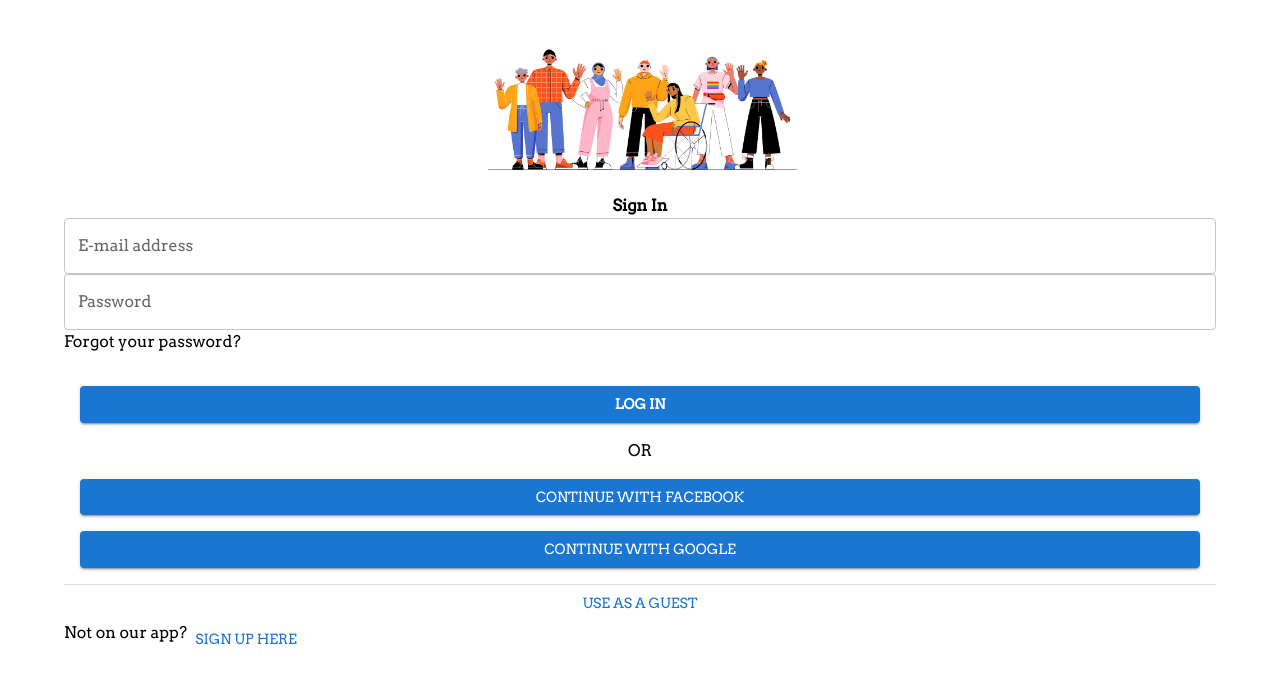
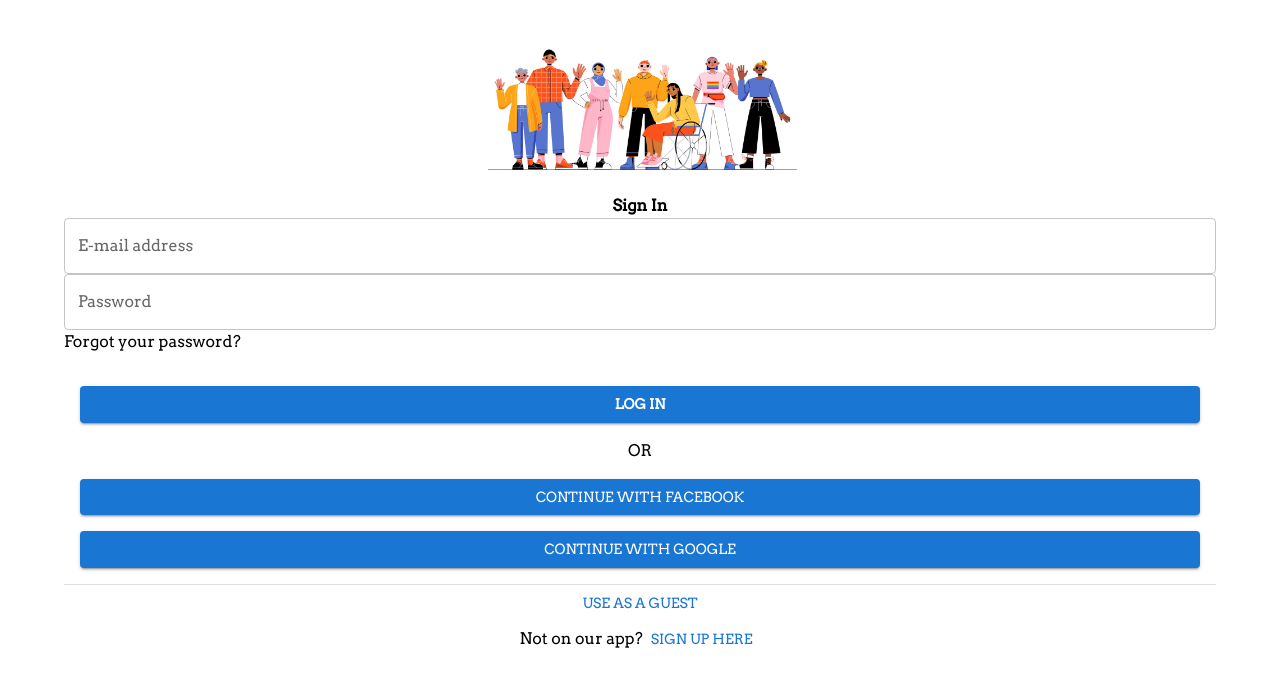
Before and after one commit to lucyefranco/GIT-Hackathon22, a React (Create React App) app in the folder git-hackathon-22/: page /signin in a window 1280 px wide. Shown: the top 686 px of the page. Built offline with nearby package versions, Linux system fonts and the light colour scheme.

Commit message:
styling for sign up

```diff
--- a/git-hackathon-22/src/Pages/SignIn.js
+++ b/git-hackathon-22/src/Pages/SignIn.js
@@ -32,8 +32,8 @@ function SignIn() {
             <Button variant="contained">Continue with Google</Button>
         </Stack>
         <Divider />
-        <Button onClick={navigate("/")}> Use as a guest </Button>
-        <Box display="flex">
+        <Button onClick={()=> {navigate("/")}}> Use as a guest </Button>
+        <Box display="flex" sx={{alignItems:'center', justifyContent:'center'}}>
             <Typography> Not on our app?</Typography>
             <Button>Sign up here</Button>
         </Box>
```
